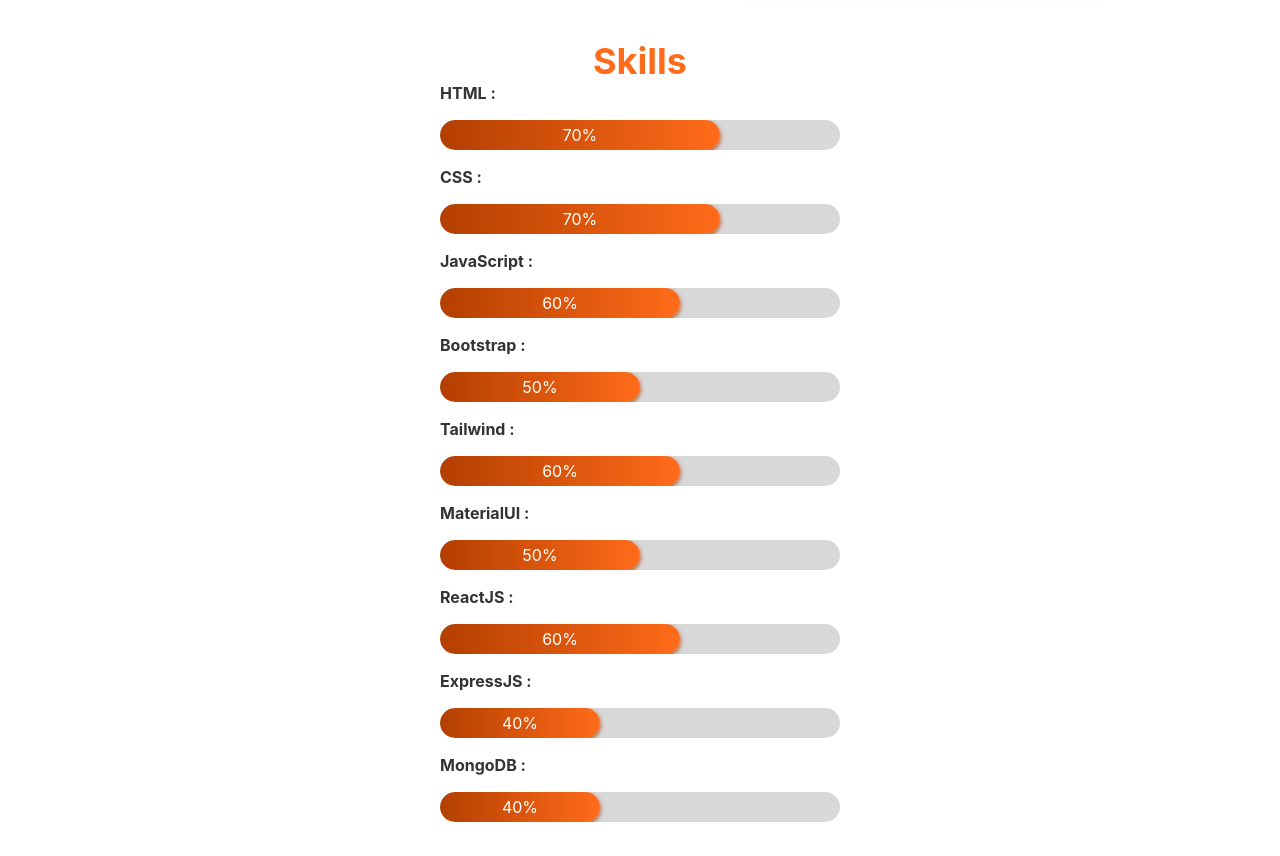
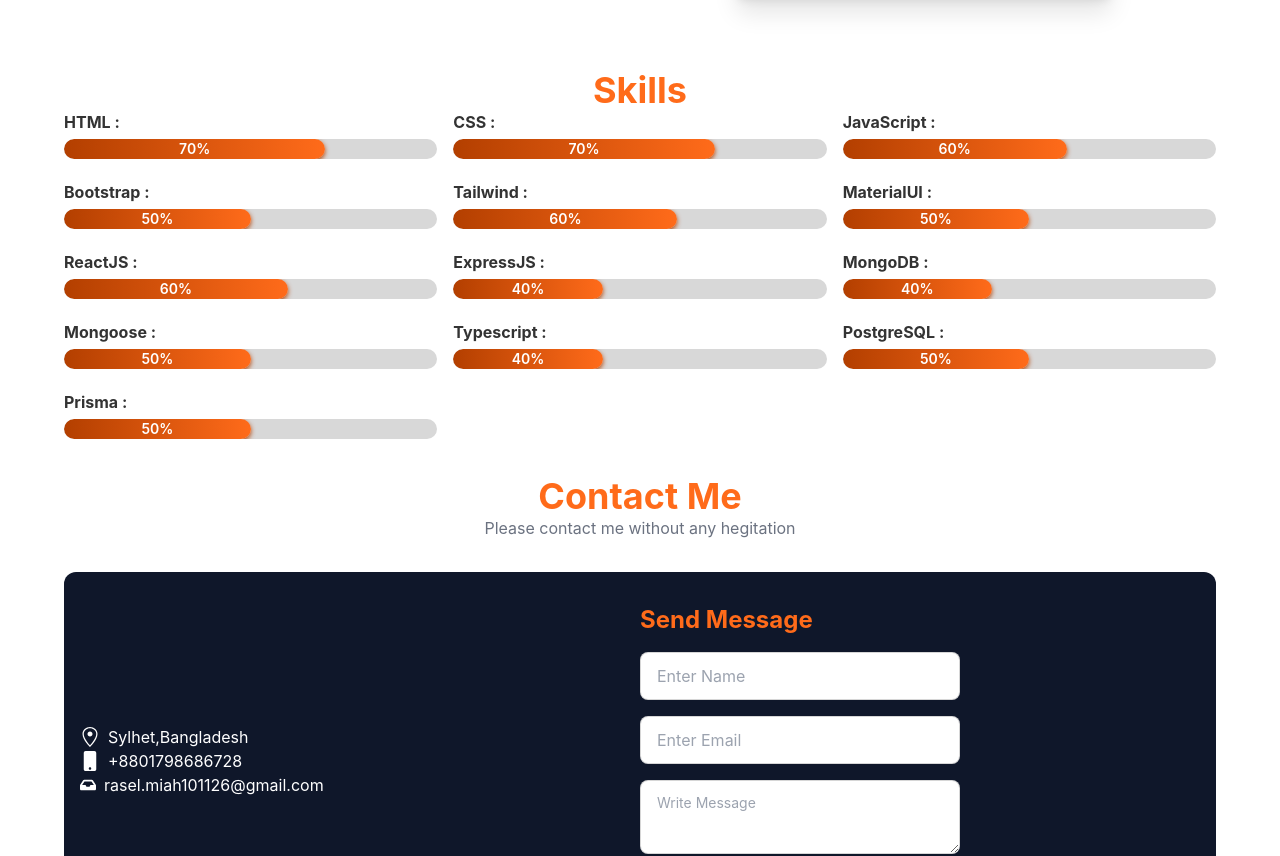
Before and after one commit to mdrasel101126/my-portfolio-rasel, a React (Create React App) app: page / in a window 1280 px wide. Shown: the part 1525-2381 px from the top of the page. Built offline with nearby package versions, Linux system fonts and the light colour scheme.

Commit message:
Skills upgraded

```diff
--- a/src/Pages/Home/AboutMe/Progress/Progres.css
+++ b/src/Pages/Home/AboutMe/Progress/Progres.css
@@ -2,8 +2,8 @@
 	background-color: #d8d8d8;
 	border-radius: 20px;
 	position: relative;
-	margin: 15px 0;
-	height: 30px;
+	margin: 5px 0;
+	height: 20px;
 	max-width: 400px;
 }
 
--- a/src/Pages/Home/AboutMe/Progress/Progress.js
+++ b/src/Pages/Home/AboutMe/Progress/Progress.js
@@ -14,7 +14,7 @@
   }, 200);
   return (
     <div className="progress">
-      <div className="progress-done" style={style}>
+      <div className="progress-done font-semibold text-sm" style={style}>
         {done}%
       </div>
     </div>
--- a/src/Pages/Home/AboutMe/Skills.js
+++ b/src/Pages/Home/AboutMe/Skills.js
@@ -5,42 +5,58 @@
   return (
     <div>
       <h1 className="text-4xl text-center text-primary font-bold">Skills</h1>
-      <div className="max-w-[400px] mx-auto">
+      <div className="grid grid-cols-1 md:grid-cols-2 lg:grid-cols-3 gap-4">
         <div>
-          <h2 className="mr-4 font-bold">HTML : </h2>
+          <p className="mr-4 font-bold">HTML : </p>
           <Progress done="70" />
         </div>
         <div>
-          <h2 className="mr-4 font-bold">CSS : </h2>
+          <p className="mr-4 font-bold">CSS : </p>
           <Progress done="70" />
         </div>
         <div>
-          <h2 className="mr-4 font-bold">JavaScript : </h2>
+          <p className="mr-4 font-bold">JavaScript : </p>
           <Progress done="60" />
         </div>
         <div>
-          <h2 className="mr-4 font-bold">Bootstrap : </h2>
+          <p className="mr-4 font-bold">Bootstrap : </p>
           <Progress done="50" />
         </div>
         <div>
-          <h2 className="mr-4 font-bold">Tailwind : </h2>
+          <p className="mr-4 font-bold">Tailwind : </p>
           <Progress done="60" />
         </div>
         <div>
-          <h2 className="mr-4 font-bold">MaterialUI : </h2>
+          <p className="mr-4 font-bold">MaterialUI : </p>
           <Progress done="50" />
         </div>
         <div>
-          <h2 className="mr-4 font-bold">ReactJS : </h2>
+          <p className="mr-4 font-bold">ReactJS : </p>
           <Progress done="60" />
         </div>
         <div>
-          <h2 className="mr-4 font-bold">ExpressJS : </h2>
+          <p className="mr-4 font-bold">ExpressJS : </p>
           <Progress done="40" />
         </div>
         <div>
-          <h2 className="mr-4 font-bold">MongoDB : </h2>
+          <p className="mr-4 font-bold">MongoDB : </p>
           <Progress done="40" />
+        </div>
+        <div>
+          <p className="mr-4 font-bold">Mongoose : </p>
+          <Progress done="50" />
+        </div>
+        <div>
+          <p className="mr-4 font-bold">Typescript : </p>
+          <Progress done="40" />
+        </div>
+        <div>
+          <p className="mr-4 font-bold">PostgreSQL : </p>
+          <Progress done="50" />
+        </div>
+        <div>
+          <p className="mr-4 font-bold">Prisma : </p>
+          <Progress done="50" />
         </div>
       </div>
     </div>
--- a/src/Pages/Home/Banner/Banner.js
+++ b/src/Pages/Home/Banner/Banner.js
@@ -3,7 +3,7 @@
 import { FaFacebook, FaLinkedinIn, FaTwitter } from "react-icons/fa";
 import "./Banner.module.css";
 import { Typewriter } from "react-simple-typewriter";
-import profileImage from "../../../Images/profile-image.png";
+import profileImage from "../../../Images/profile-image.jpg";
 
 const Banner = () => {
   return (
--- a/src/Pages/Home/Contact/Contact.js
+++ b/src/Pages/Home/Contact/Contact.js
@@ -63,14 +63,14 @@
             <input
               type="text"
               name="user_name"
-              placeholder="Full Name"
+              placeholder="Enter Name"
               className="input input-bordered w-full text-black max-w-xs"
               required
             />
             <input
               type="email"
               name="user_email"
-              placeholder="Type here"
+              placeholder="Enter Email"
               className="input text-black input-bordered w-full max-w-xs"
               required
             />
```
Also changed, not shown: public/projects_4.json (added, +13 -0 lines), src/Images/profile-image.jpg (added), src/Images/profile-image.png (deleted).
